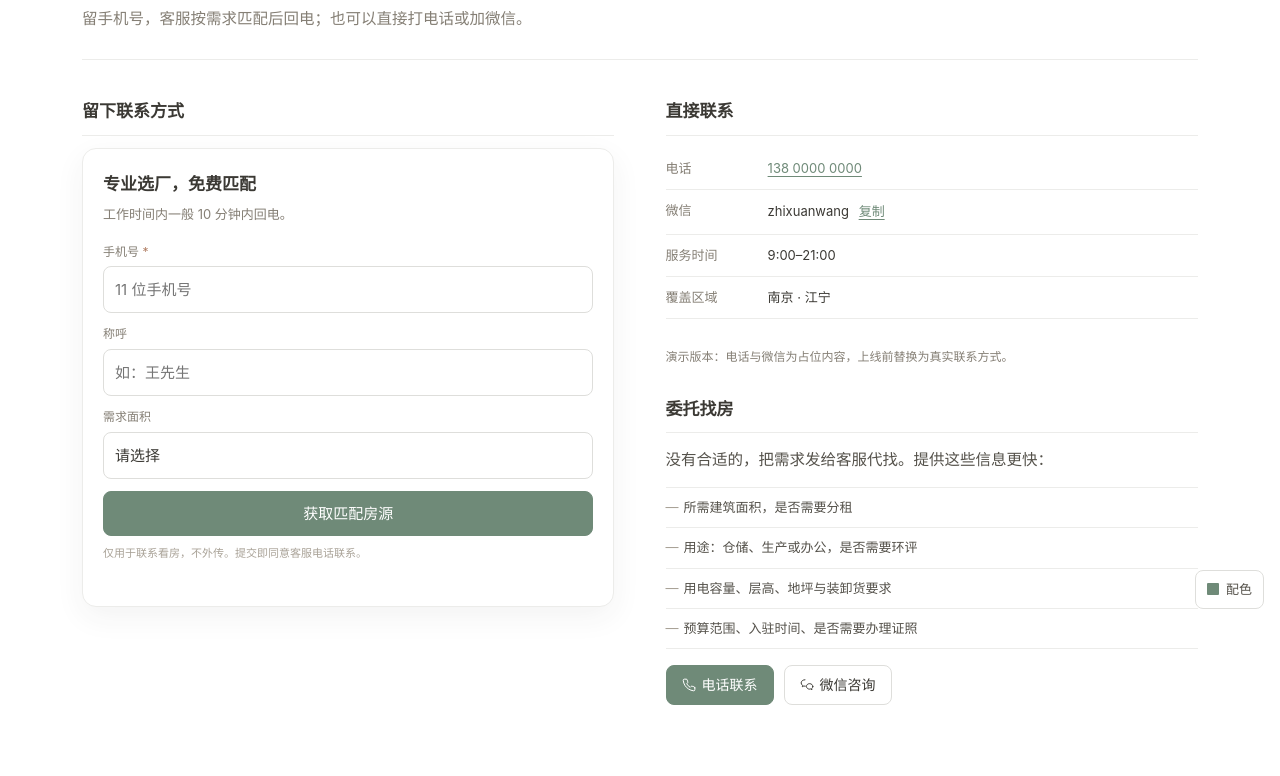
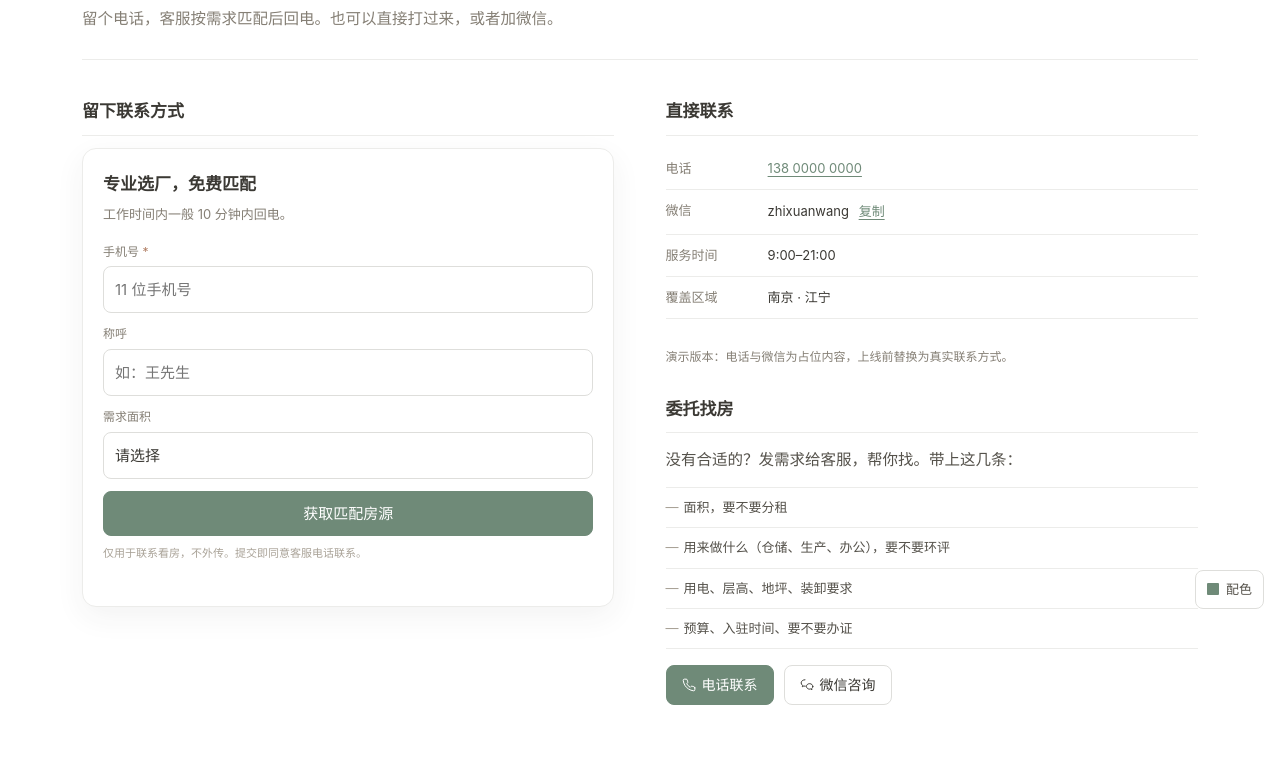
Before and after one commit to indgggg6-wq/zhixuan-site, a plain HTML site: page contact.html in a window 1280 px wide. Shown: the part 175-951 px from the top of the page. Drawn offline with Linux system fonts and the light colour scheme.

Commit message:
更新站点

```diff
--- a/contact.html
+++ b/contact.html
@@ -89,7 +89,7 @@
     <nav class="crumbs" aria-label="面包屑"><a href="index.html">全部房源</a><span>/</span><span>联系看房</span></nav>
     <header class="page-head">
       <h1 class="page-head__title">联系看房</h1>
-      <p class="page-head__lead">留手机号，客服按需求匹配后回电；也可以直接打电话或加微信。</p>
+      <p class="page-head__lead">留个电话，客服按需求匹配后回电。也可以直接打过来，或者加微信。</p>
     </header>
 
     <div class="contact-grid">
@@ -143,13 +143,13 @@
 
         <h2 class="block__h" style="margin-top:26px">委托找房</h2>
         <div class="prose">
-          <p>没有合适的，把需求发给客服代找。提供这些信息更快：</p>
+          <p>没有合适的？发需求给客服，帮你找。带上这几条：</p>
         </div>
         <ul class="checklist">
-          <li>所需建筑面积，是否需要分租</li>
-          <li>用途：仓储、生产或办公，是否需要环评</li>
-          <li>用电容量、层高、地坪与装卸货要求</li>
-          <li>预算范围、入驻时间、是否需要办理证照</li>
+          <li>面积，要不要分租</li>
+          <li>用来做什么（仓储、生产、办公），要不要环评</li>
+          <li>用电、层高、地坪、装卸要求</li>
+          <li>预算、入驻时间、要不要办证</li>
         </ul>
         <div class="btn-row">
           <a class="btn btn--primary" href="tel:13800000000"><svg width="14" height="14" viewBox="0 0 24 24" fill="none" stroke="currentColor" stroke-width="1.7" stroke-linecap="round" stroke-linejoin="round" aria-hidden="true"><path d="M22 16.92v3a2 2 0 0 1-2.18 2 19.79 19.79 0 0 1-8.63-3.07 19.5 19.5 0 0 1-6-6A19.79 19.79 0 0 1 2.12 4.18 2 2 0 0 1 4.11 2h3a2 2 0 0 1 2 1.72c.13.96.36 1.9.7 2.81a2 2 0 0 1-.45 2.11L8.09 9.91a16 16 0 0 0 6 6l1.27-1.27a2 2 0 0 1 2.11-.45c.9.34 1.85.57 2.81.7A2 2 0 0 1 22 16.92z"/></svg> 电话联系</a>
```
Also changed, not shown: area/jiangning.html (+1 -1 lines), index.html (+1 -1 lines), news/index.html (+1 -1 lines).
